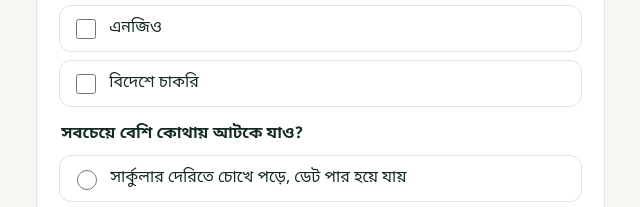
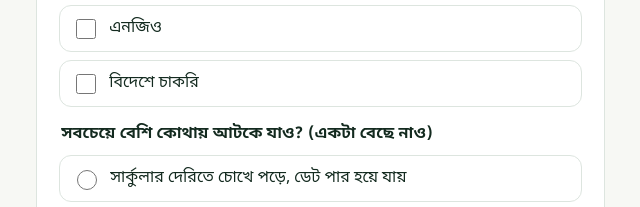
Before and after one commit to MonemChowdhury/chakoribondhu, a plain HTML site: page index.html in a window 1280 px wide. Shown: the part 2272-2479 px from the top of the page, without its empty margins (521-1161 px from the left). Drawn offline with Linux system fonts and the light colour scheme.

Commit message:
Clarify single-choice on biggest-problem question
Co-Authored-By: Claude Opus 5.5 <noreply@anthropic.com>
Claude-Session: https://claude.ai/code/session_01945ztmH6MRYPJWp81ukv9S

```diff
--- a/index.html
+++ b/index.html
@@ -163,7 +163,7 @@ footer{padding:28px 0 46px;color:var(--muted);font-size:14px;border-top:1px soli
         <label><input type="checkbox" name="jobtype" value="private"> প্রাইভেট কোম্পানি</label>
         <label><input type="checkbox" name="jobtype" value="ngo"> এনজিও</label>
         <label><input type="checkbox" name="jobtype" value="abroad"> বিদেশে চাকরি</label></div></fieldset>
-      <fieldset><legend>সবচেয়ে বেশি কোথায় আটকে যাও?</legend><div class="opts">
+      <fieldset><legend>সবচেয়ে বেশি কোথায় আটকে যাও? (একটা বেছে নাও)</legend><div class="opts">
         <label><input type="radio" name="pain" value="missing-circulars"> সার্কুলার দেরিতে চোখে পড়ে, ডেট পার হয়ে যায়</label>
         <label><input type="radio" name="pain" value="cv"> সিভি, কভার লেটার ঠিকমতো বানাতে পারি না</label>
         <label><input type="radio" name="pain" value="exam-prep"> লিখিত আর এমসিকিউর প্রস্তুতি</label>
```
